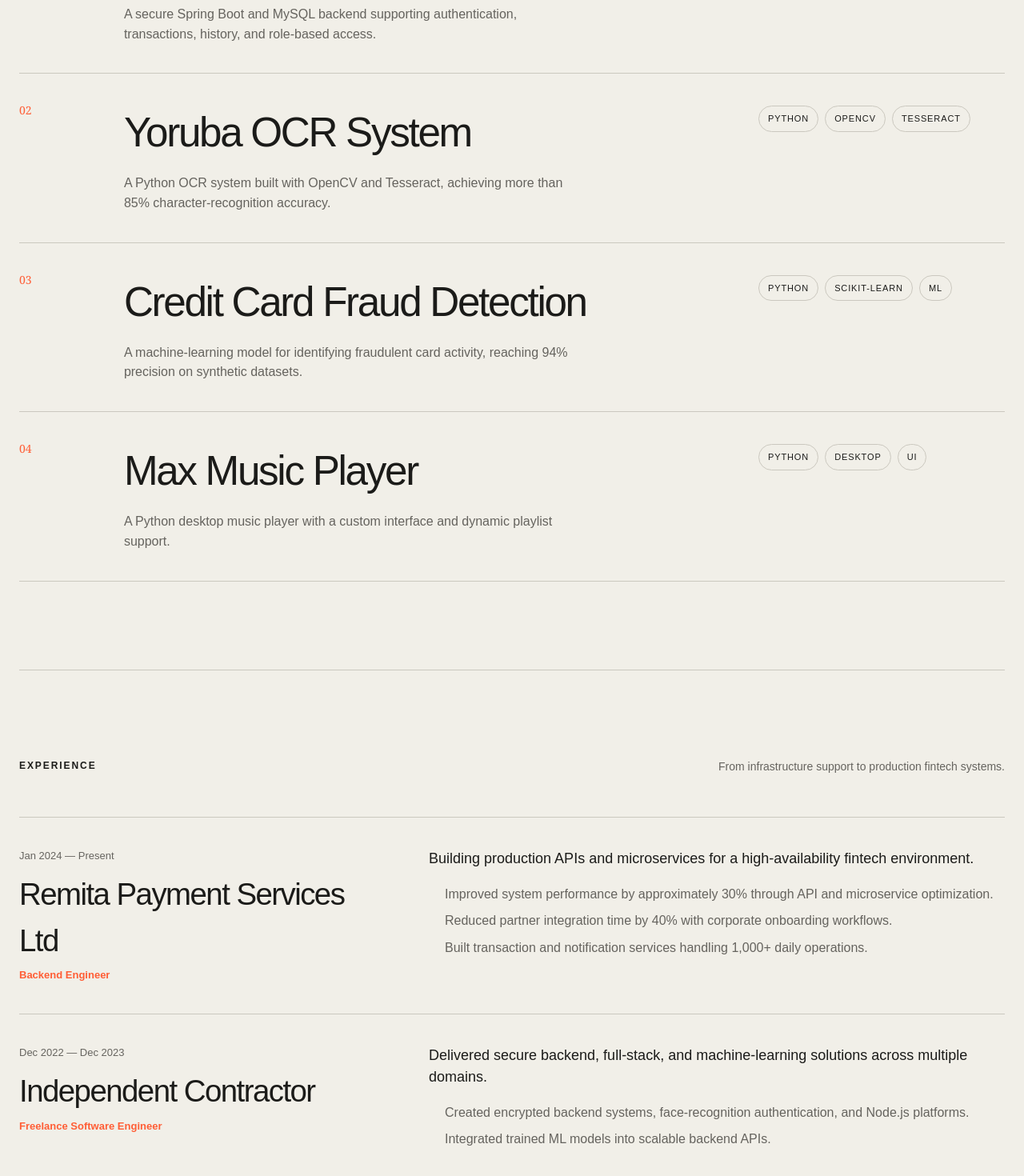
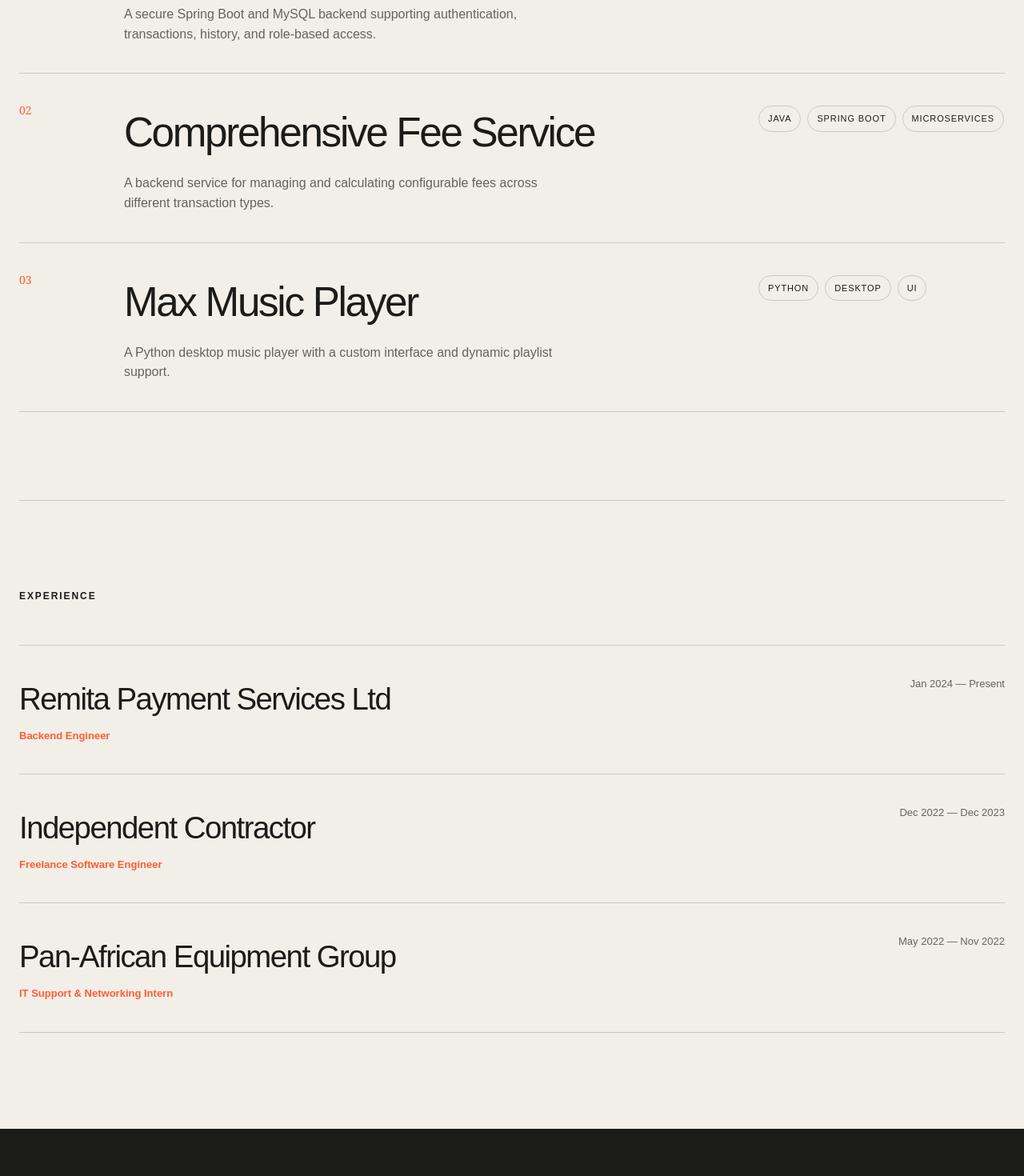
Before and after one commit to twincie/portfolio, a Next.js app: page / in a window 1280 px wide. Shown: the part 1100-2570 px from the top of the page at 80% size. Built offline with nearby package versions, Linux system fonts and the light colour scheme.

Commit message:
Refine projects and experience sections

```diff
--- a/app/globals.css
+++ b/app/globals.css
@@ -35,14 +35,11 @@ a { color: inherit; text-decoration: none; }
 .project ul { list-style: none; margin: 4px 0 0; padding: 0; display: flex; flex-wrap: wrap; gap: 8px; }
 .project li { border: 1px solid var(--line); border-radius: 999px; padding: 7px 11px; font-size: 11px; text-transform: uppercase; letter-spacing: .08em; }
 .experience { padding: 110px 0 120px; border-top: 1px solid var(--line); }
-.experience-item { display: grid; grid-template-columns: .75fr 1.25fr; gap: 80px; padding: 38px 0; border-top: 1px solid var(--line); }
+.experience-item { display: flex; align-items: flex-start; justify-content: space-between; gap: 40px; padding: 38px 0; border-top: 1px solid var(--line); }
 .experience-item:last-child { border-bottom: 1px solid var(--line); }
-.experience-item h2 { margin: 10px 0 5px; font-size: clamp(25px, 3vw, 40px); letter-spacing: -.04em; }
+.experience-item h2 { margin: 0 0 7px; font-size: clamp(25px, 3vw, 40px); letter-spacing: -.04em; }
 .period, .role { margin: 0; color: #66645f; font-size: 13px; }
 .role { color: var(--signal); font-weight: 700; }
-.experience-summary { margin: 0 0 18px; font-size: 18px; line-height: 1.5; }
-.experience-item ul { margin: 0; padding-left: 20px; color: #65635e; line-height: 1.6; }
-.experience-item li + li { margin-top: 8px; }
 .about { padding: 120px 0 140px; background: var(--ink); color: var(--paper); width: 100%; max-width: none; }
 .about > * { width: min(1240px, calc(100% - 48px)); margin-left: auto; margin-right: auto; }
 .about-intro { display: flex; align-items: flex-start; justify-content: space-between; }
@@ -68,7 +65,7 @@ footer { padding: 100px 0 32px; }
   .hero-bottom p { max-width: calc(100% - 80px); font-size: 16px; }
   .work { padding: 80px 0; } .aside { display: none; }
   .project { grid-template-columns: 40px 1fr; } .project ul { grid-column: 2; }
-  .experience { padding: 80px 0; } .experience-item { grid-template-columns: 1fr; gap: 26px; padding: 32px 0; }
+  .experience { padding: 80px 0; } .experience-item { flex-direction: column; gap: 14px; padding: 32px 0; }
   .about { padding: 90px 0; } .about-intro { align-items: center; } .portrait { width: 96px; height: 96px; } .about-copy { grid-template-columns: 1fr; gap: 44px; margin-top: 50px; }
   .footer-link { align-items: flex-end; gap: 14px; line-height: .95; } .email-action { padding: 11px; } .email-action > span { position: absolute; width: 1px; height: 1px; overflow: hidden; clip: rect(0 0 0 0); white-space: nowrap; }
   .footer-bottom { flex-direction: column; }
--- a/app/page.tsx
+++ b/app/page.tsx
@@ -2,15 +2,14 @@ import Image from "next/image";
 
 const projects = [
   { number: "01", title: "Banking Platform Backend", description: "A secure Spring Boot and MySQL backend supporting authentication, transactions, history, and role-based access.", tags: ["Java", "Spring Boot", "MySQL"] },
-  { number: "02", title: "Yoruba OCR System", description: "A Python OCR system built with OpenCV and Tesseract, achieving more than 85% character-recognition accuracy.", tags: ["Python", "OpenCV", "Tesseract"] },
-  { number: "03", title: "Credit Card Fraud Detection", description: "A machine-learning model for identifying fraudulent card activity, reaching 94% precision on synthetic datasets.", tags: ["Python", "Scikit-learn", "ML"] },
-  { number: "04", title: "Max Music Player", description: "A Python desktop music player with a custom interface and dynamic playlist support.", tags: ["Python", "Desktop", "UI"] },
+  { number: "02", title: "Comprehensive Fee Service", description: "A backend service for managing and calculating configurable fees across different transaction types.", tags: ["Java", "Spring Boot", "Microservices"] },
+  { number: "03", title: "Max Music Player", description: "A Python desktop music player with a custom interface and dynamic playlist support.", tags: ["Python", "Desktop", "UI"] },
 ];
 
 const experience = [
-  { company: "Remita Payment Services Ltd", role: "Backend Engineer", period: "Jan 2024 — Present", summary: "Building production APIs and microservices for a high-availability fintech environment.", highlights: ["Improved system performance by approximately 30% through API and microservice optimization.", "Reduced partner integration time by 40% with corporate onboarding workflows.", "Built transaction and notification services handling 1,000+ daily operations."] },
-  { company: "Independent Contractor", role: "Freelance Software Engineer", period: "Dec 2022 — Dec 2023", summary: "Delivered secure backend, full-stack, and machine-learning solutions across multiple domains.", highlights: ["Created encrypted backend systems, face-recognition authentication, and Node.js platforms.", "Integrated trained ML models into scalable backend APIs."] },
-  { company: "Pan-African Equipment Group", role: "IT Support & Networking Intern", period: "May 2022 — Nov 2022", summary: "Supported enterprise systems, networks, and high-availability operations.", highlights: ["Improved infrastructure uptime by 15% through network and system troubleshooting."] },
+  { company: "Remita Payment Services Ltd", role: "Backend Engineer", period: "Jan 2024 — Present" },
+  { company: "Independent Contractor", role: "Freelance Software Engineer", period: "Dec 2022 — Dec 2023" },
+  { company: "Pan-African Equipment Group", role: "IT Support & Networking Intern", period: "May 2022 — Nov 2022" },
 ];
 
 export default function Home() {
@@ -32,10 +31,9 @@ export default function Home() {
       </article>)}</div>
     </section>
     <section className="experience shell" id="experience">
-      <div className="section-heading"><p className="eyebrow">Experience</p><p className="aside">From infrastructure support to production fintech systems.</p></div>
+      <div className="section-heading"><p className="eyebrow">Experience</p></div>
       <div className="experience-list">{experience.map((item) => <article className="experience-item" key={item.company}>
-        <div><p className="period">{item.period}</p><h2>{item.company}</h2><p className="role">{item.role}</p></div>
-        <div><p className="experience-summary">{item.summary}</p><ul>{item.highlights.map((highlight) => <li key={highlight}>{highlight}</li>)}</ul></div>
+        <div><h2>{item.company}</h2><p className="role">{item.role}</p></div><p className="period">{item.period}</p>
       </article>)}</div>
     </section>
     <section className="about shell" id="about"><div className="about-intro"><p className="eyebrow">A little about me</p><Image className="portrait" src="/johnson-oyebode-hd.jpg" alt="Portrait of Johnson Oyebode" width={150} height={150} /></div><div className="about-copy">
```
